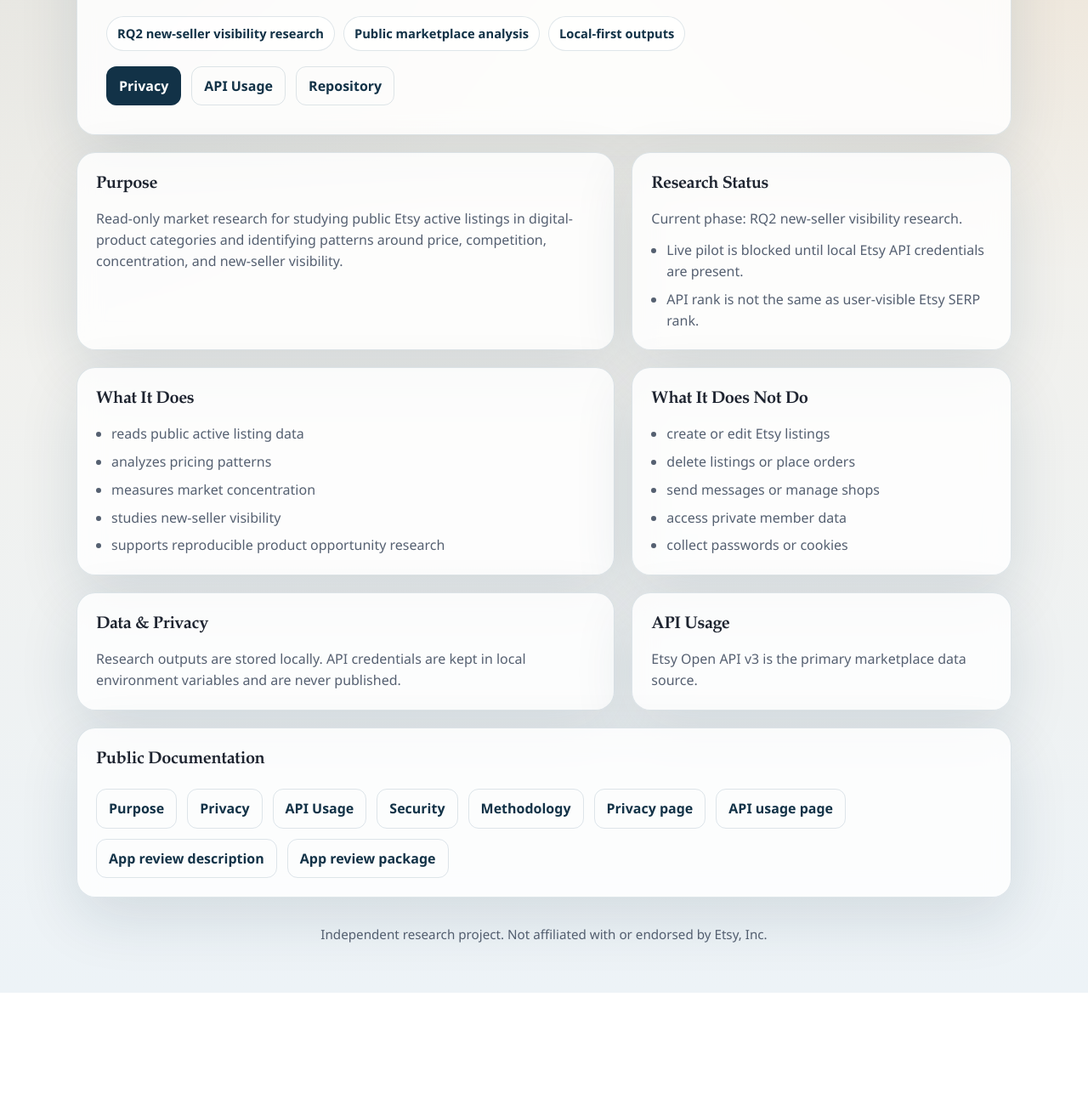
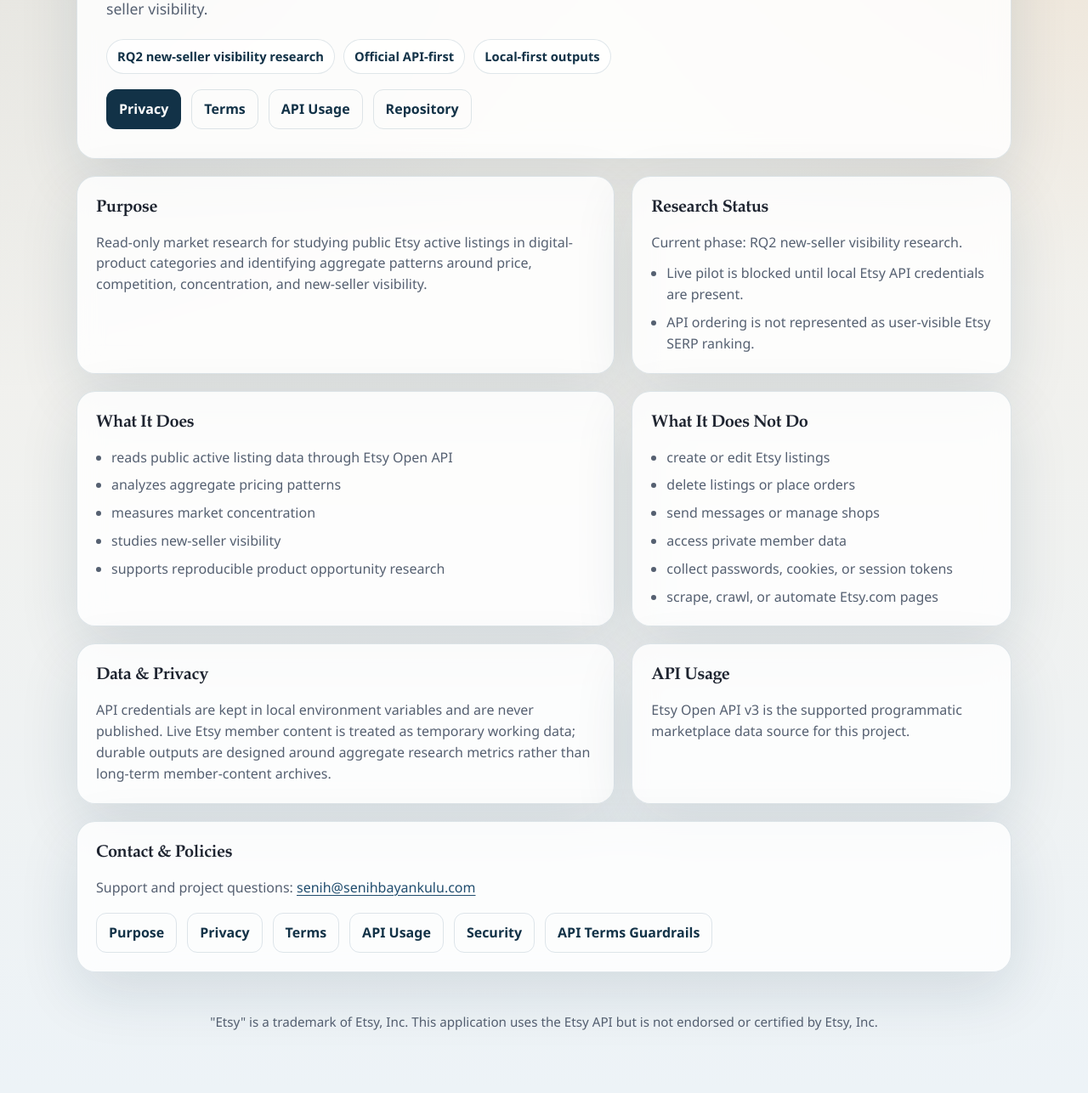
Before and after one commit to senih25/etsy-digital-product-opportunity-research, a plain HTML site: page docs/index.html in a window 1280 px wide. Shown: the part 246-1532 px from the top of the page at 85% size. Before the commit the page ends 1414 px from the top, so only its background shows below. Drawn offline with Linux system fonts and the light colour scheme.

Commit message:
docs: add Etsy terms compliance notices to landing page

```diff
--- a/docs/index.html
+++ b/docs/index.html
@@ -6,26 +6,27 @@
     <title>Digital Product Opportunity Research</title>
     <meta
       name="description"
-      content="Read-only Etsy marketplace research tool for public active listing analysis, pricing, competition, concentration, and new-seller visibility."
+      content="Read-only Etsy Open API research tool for public active listing analysis, pricing, competition, concentration, and new-seller visibility."
     />
     <link rel="stylesheet" href="styles.css" />
   </head>
   <body>
     <main class="page shell">
       <section class="hero">
-        <span class="eyebrow">Read-only Etsy marketplace research tool</span>
+        <span class="eyebrow">Read-only Etsy Open API research tool</span>
         <h1>Digital Product Opportunity Research</h1>
         <p class="subtitle">
-          Analyzes publicly available active Etsy listings to study pricing, competition, category concentration, and
-          new-seller visibility.
+          Analyzes publicly available active Etsy listings through the supported Etsy Open API to study pricing,
+          competition, category concentration, and new-seller visibility.
         </p>
         <div class="meta">
           <span class="chip">RQ2 new-seller visibility research</span>
-          <span class="chip">Public marketplace analysis</span>
+          <span class="chip">Official API-first</span>
           <span class="chip">Local-first outputs</span>
         </div>
         <nav class="nav" aria-label="Primary">
           <a class="button-link" href="privacy.html">Privacy</a>
+          <a class="button-link secondary" href="https://github.com/senih25/etsy-digital-product-opportunity-research/blob/main/TERMS.md" target="_blank" rel="noreferrer">Terms</a>
           <a class="button-link secondary" href="api-usage.html">API Usage</a>
           <a
             class="button-link secondary"
@@ -43,7 +44,7 @@
           <h2>Purpose</h2>
           <p>
             Read-only market research for studying public Etsy active listings in digital-product categories and
-            identifying patterns around price, competition, concentration, and new-seller visibility.
+            identifying aggregate patterns around price, competition, concentration, and new-seller visibility.
           </p>
         </article>
 
@@ -52,15 +53,15 @@
           <p>Current phase: RQ2 new-seller visibility research.</p>
           <ul class="list">
             <li>Live pilot is blocked until local Etsy API credentials are present.</li>
-            <li>API rank is not the same as user-visible Etsy SERP rank.</li>
+            <li>API ordering is not represented as user-visible Etsy SERP ranking.</li>
           </ul>
         </article>
 
         <article class="card span-7">
           <h2>What It Does</h2>
           <ul class="list">
-            <li>reads public active listing data</li>
-            <li>analyzes pricing patterns</li>
+            <li>reads public active listing data through Etsy Open API</li>
+            <li>analyzes aggregate pricing patterns</li>
             <li>measures market concentration</li>
             <li>studies new-seller visibility</li>
             <li>supports reproducible product opportunity research</li>
@@ -74,41 +75,41 @@
             <li>delete listings or place orders</li>
             <li>send messages or manage shops</li>
             <li>access private member data</li>
-            <li>collect passwords or cookies</li>
+            <li>collect passwords, cookies, or session tokens</li>
+            <li>scrape, crawl, or automate Etsy.com pages</li>
           </ul>
         </article>
 
         <article class="card span-7">
           <h2>Data &amp; Privacy</h2>
           <p>
-            Research outputs are stored locally. API credentials are kept in local environment variables and are never
-            published.
+            API credentials are kept in local environment variables and are never published. Live Etsy member content
+            is treated as temporary working data; durable outputs are designed around aggregate research metrics rather
+            than long-term member-content archives.
           </p>
         </article>
 
         <article class="card span-5">
           <h2>API Usage</h2>
-          <p>Etsy Open API v3 is the primary marketplace data source.</p>
+          <p>Etsy Open API v3 is the supported programmatic marketplace data source for this project.</p>
         </article>
 
         <article class="card span-12">
-          <h2>Public Documentation</h2>
+          <h2>Contact &amp; Policies</h2>
+          <p>Support and project questions: <a href="mailto:senih@senihbayankulu.com">senih@senihbayankulu.com</a></p>
           <div class="nav">
             <a class="button-link secondary" href="https://github.com/senih25/etsy-digital-product-opportunity-research/blob/main/PURPOSE.md" target="_blank" rel="noreferrer">Purpose</a>
             <a class="button-link secondary" href="https://github.com/senih25/etsy-digital-product-opportunity-research/blob/main/PRIVACY.md" target="_blank" rel="noreferrer">Privacy</a>
+            <a class="button-link secondary" href="https://github.com/senih25/etsy-digital-product-opportunity-research/blob/main/TERMS.md" target="_blank" rel="noreferrer">Terms</a>
             <a class="button-link secondary" href="https://github.com/senih25/etsy-digital-product-opportunity-research/blob/main/API-USAGE.md" target="_blank" rel="noreferrer">API Usage</a>
             <a class="button-link secondary" href="https://github.com/senih25/etsy-digital-product-opportunity-research/blob/main/SECURITY.md" target="_blank" rel="noreferrer">Security</a>
-            <a class="button-link secondary" href="https://github.com/senih25/etsy-digital-product-opportunity-research/blob/main/RESEARCH-METHODOLOGY.md" target="_blank" rel="noreferrer">Methodology</a>
-            <a class="button-link secondary" href="privacy.html">Privacy page</a>
-            <a class="button-link secondary" href="api-usage.html">API usage page</a>
-            <a class="button-link secondary" href="app-review-description.txt">App review description</a>
-            <a class="button-link secondary" href="etsy-app-review.md">App review package</a>
+            <a class="button-link secondary" href="https://github.com/senih25/etsy-digital-product-opportunity-research/blob/main/ETSY-API-TERMS-GUARDRAILS.md" target="_blank" rel="noreferrer">API Terms Guardrails</a>
           </div>
         </article>
       </section>
 
       <footer class="footer">
-        Independent research project. Not affiliated with or endorsed by Etsy, Inc.
+        <p>"Etsy" is a trademark of Etsy, Inc. This application uses the Etsy API but is not endorsed or certified by Etsy, Inc.</p>
       </footer>
     </main>
   </body>
```
